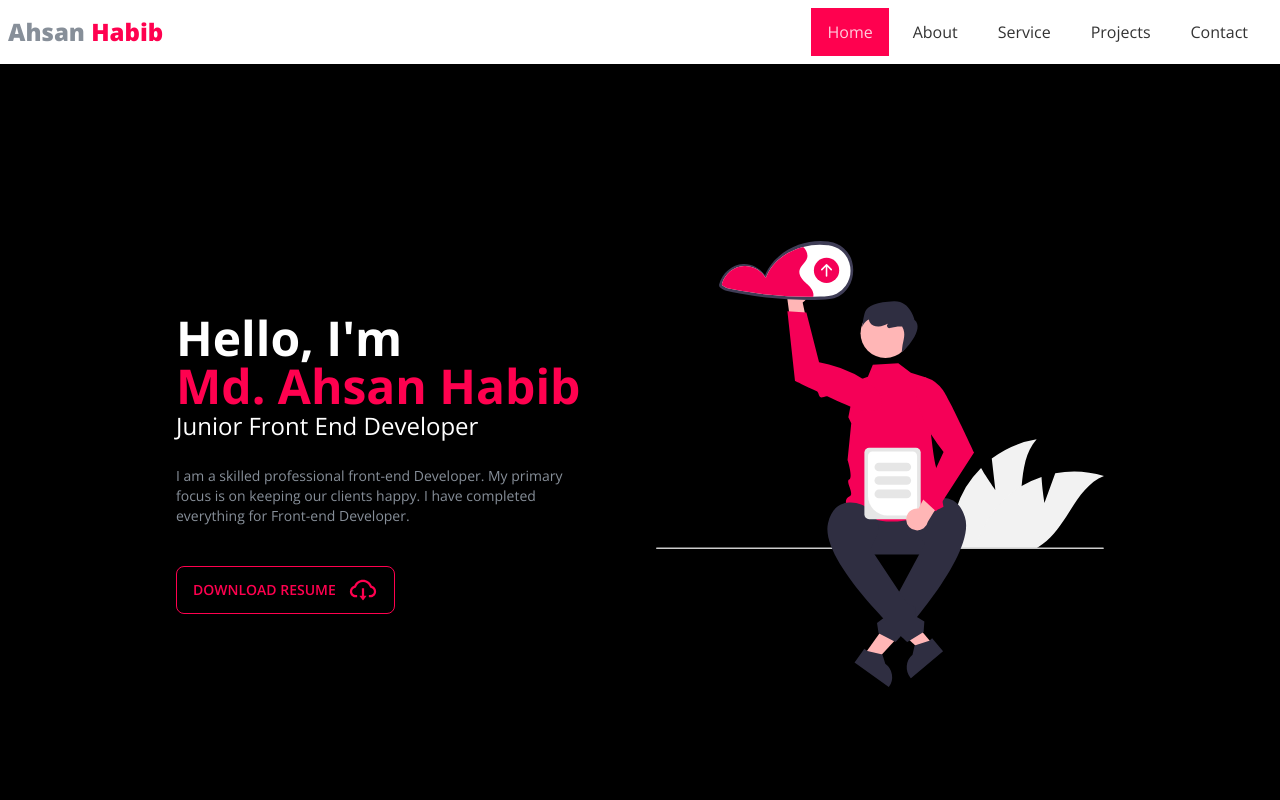
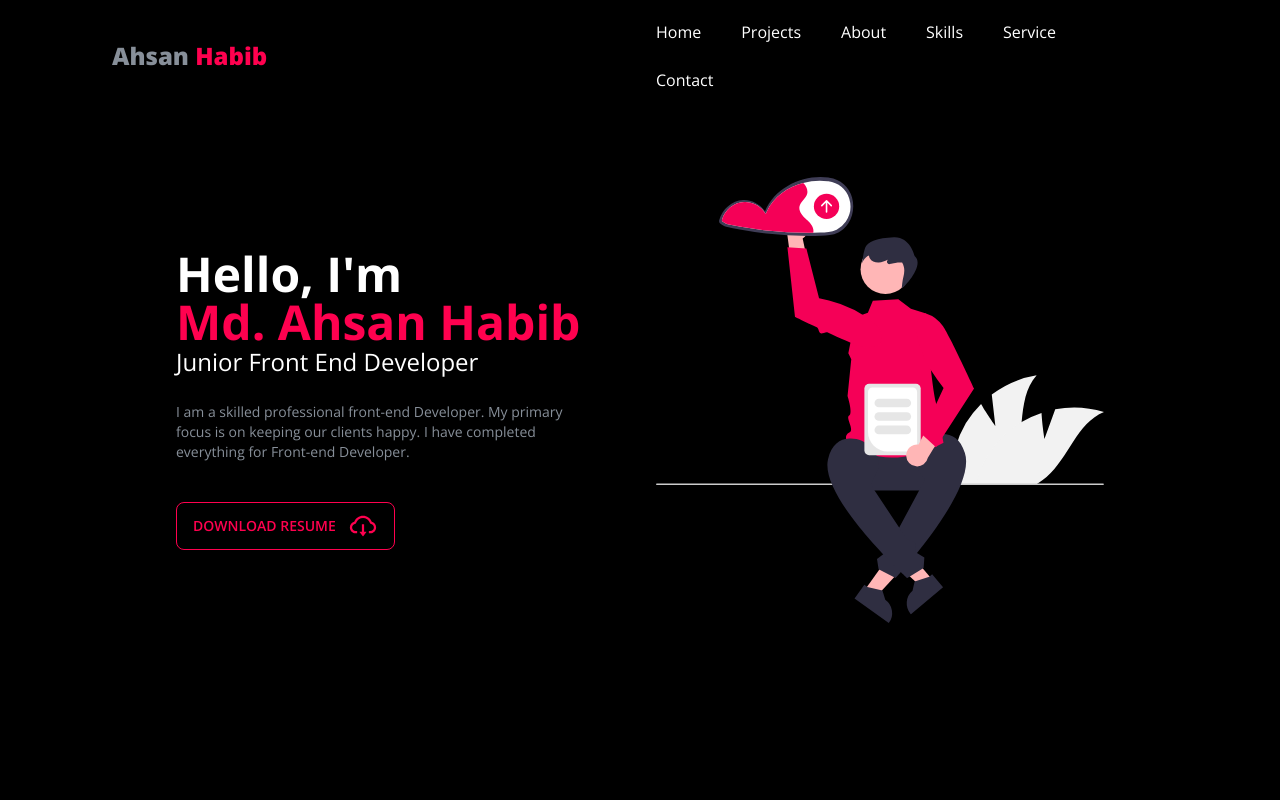
Before and after one commit to Ahsan855/Portfolio-Me, a React (Create React App) app: page / in a window 1280 px wide. Shown: the top 800 px of the page. Built offline with nearby package versions, Linux system fonts and the light colour scheme.

Commit message:
scroling done is responsived

```diff
--- a/package.json
+++ b/package.json
@@ -13,6 +13,7 @@
     "react-icons": "^4.4.0",
     "react-router-dom": "^6.3.0",
     "react-scripts": "5.0.1",
+    "react-scroll": "^1.8.7",
     "web-vitals": "^2.1.4"
   },
   "scripts": {
--- a/src/App.js
+++ b/src/App.js
@@ -18,13 +18,14 @@ function App() {
   return (
     <div className="App">
       <Navbar />
-      <Routes>
+      <Home />
+      {/* <Routes>
         <Route path="/" element={<Home />} />
         <Route path="/about" element={<About />} />
         <Route path="/service" element={<Service />} />
         <Route path="/projects" element={<Projects />} />
         <Route path="/contact" element={<Contact />} />
-      </Routes>
+      </Routes> */}
       <Footer />
     </div>
   );
--- a/src/Pages/About/About.js
+++ b/src/Pages/About/About.js
@@ -4,7 +4,7 @@ import image2 from "../../image/Screenshot_2.png";
 
 const About = () => {
   return (
-    <div>
+    <div id="about">
       <h1 className="text-primary text-4xl font-bold">
         About <span className="border-b-4 border-primary text-accent">Me</span>
       </h1>
--- a/src/Pages/Home/Home.js
+++ b/src/Pages/Home/Home.js
@@ -7,11 +7,12 @@ import Service from "../Service/Service";
 
 const Home = () => {
   return (
-    <div>
+    <div id="/">
       <Banner />
       <Projects />
       <About />
       <Pricing />
+      <Service />
     </div>
   );
 };
--- a/src/Pages/Navbar/Navbar.js
+++ b/src/Pages/Navbar/Navbar.js
@@ -1,10 +1,11 @@
 import React from "react";
-import { NavLink } from "react-router-dom";
+import { Link } from "react-scroll";
 
 const Navbar = () => {
   return (
-    <div className="mx-auto max-w-7xl">
-      <div className="navbar bg-base-100">
+    <div className=" fixed z-50 w-full">
+      <div className="">
+        <div className="navbar bg-black px-28">
           <div className="navbar-start">
             <div className="dropdown">
               <label tabIndex="0" className="btn btn-ghost lg:hidden">
@@ -28,16 +29,16 @@ const Navbar = () => {
                 className="menu menu-compact dropdown-content mt-3 p-2 shadow bg-base-100 rounded-box w-52"
               >
                 <li>
-                <NavLink to="/">Home</NavLink>
+                  <Link to="/">Home</Link>
                 </li>
                 <li>
-                <NavLink to="/about">About</NavLink>
+                  <Link to="/about">About</Link>
                 </li>
                 <li>
-                <NavLink to="/service">Service</NavLink>
+                  <Link to="/service">Service</Link>
                 </li>
                 <li>
-                <NavLink to="/projects">Projects</NavLink>
+                  <Link to="/projects">Projects</Link>
                 </li>
                 <li>
                   <a
@@ -57,19 +58,69 @@ const Navbar = () => {
           <div className="navbar-end hidden lg:flex">
             <ul className="menu menu-horizontal p-0">
               <li className="mr-2">
-              <NavLink to="/">Home</NavLink>
+                <Link
+                  className="text-white"
+                  to="/"
+                  spy={true}
+                  smooth={true}
+                  offset={50}
+                  duration={500}
+                >
+                  Home
+                </Link>
               </li>
               <li className="mr-2">
-              <NavLink to="/about">About</NavLink>
+                <Link
+                  className="text-white"
+                  to="projects"
+                  spy={true}
+                  smooth={true}
+                  offset={50}
+                  duration={500}
+                >
+                  Projects
+                </Link>
               </li>
               <li className="mr-2">
-              <NavLink to="/service">Service</NavLink>
+                <Link
+                  className="text-white"
+                  to="about"
+                  spy={true}
+                  smooth={true}
+                  offset={50}
+                  duration={500}
+                >
+                  About
+                </Link>
               </li>
               <li className="mr-2">
-              <NavLink to="/projects">Projects</NavLink>
+                <Link
+                  className="text-white"
+                  to="skills"
+                  spy={true}
+                  smooth={true}
+                  offset={50}
+                  duration={500}
+                >
+                  Skills
+                </Link>
               </li>
               <li className="mr-2">
+                <Link
+                  className="text-white"
+                  to="service"
+                  spy={true}
+                  smooth={true}
+                  offset={50}
+                  duration={500}
+                >
+                  Service
+                </Link>
+              </li>
+
+              <li className="mr-2">
                 <a
+                  className="text-white"
                   href="https://form.jotform.com/221594069555464"
                   target="blank"
                   to="/contact"
@@ -81,6 +132,7 @@ const Navbar = () => {
           </div>
         </div>
       </div>
+    </div>
   );
 };
 
--- a/src/Pages/Pricing/Pricing.js
+++ b/src/Pages/Pricing/Pricing.js
@@ -2,7 +2,7 @@ import React from "react";
 
 const Pricing = () => {
   return (
-    <div className="mb-16">
+    <div className="mb-16" id="skills">
       <h1 className="text-primary text-4xl text-center font-bold">
         <span className="text-accent">My</span> Skills
       </h1>
--- a/src/Pages/Projects/Projects.js
+++ b/src/Pages/Projects/Projects.js
@@ -5,7 +5,7 @@ import image3 from "../../image/screencapture-digital-geaget-netlify-app-2022-06
 import image4 from "../../image/screencapture-constraction-app-web-app-2022-06-09-19_16_54.png";
 const Projects = () => {
   return (
-    <div>
+    <div id="projects">
       <section className="text-gray-600 body-font">
         <div className="container px-5 py-24 mx-auto">
           <div className="flex flex-wrap w-full mb-20">
--- a/src/Pages/Service/Service.js
+++ b/src/Pages/Service/Service.js
@@ -5,7 +5,7 @@ import image3 from "../../image/undraw_version_control_re_mg66.svg";
 import image4 from "../../image/undraw_javascript_frameworks_-8-qpc (2).svg";
 const Service = () => {
   return (
-    <div>
+    <div id="service">
       <h1 className="text-primary text-4xl">Services</h1>
       <section className="text-gray-600 body-font">
         <div className="container px-5 py-24 mx-auto">
```
Also changed, not shown: 1 other file (tests, documents, lock files or other folders). Lines whose indentation alone changed are shown as unchanged.
